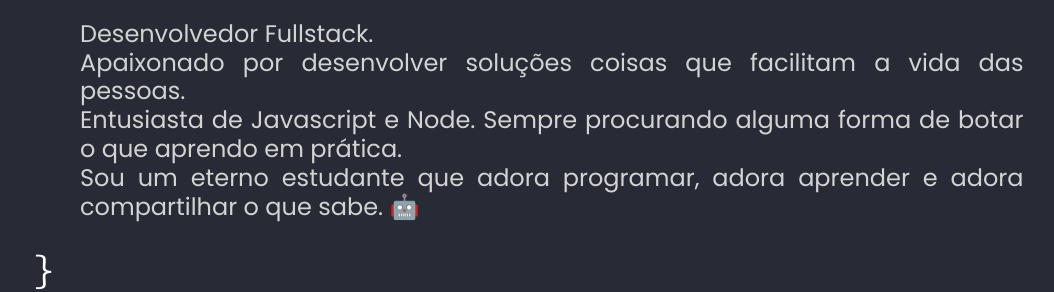
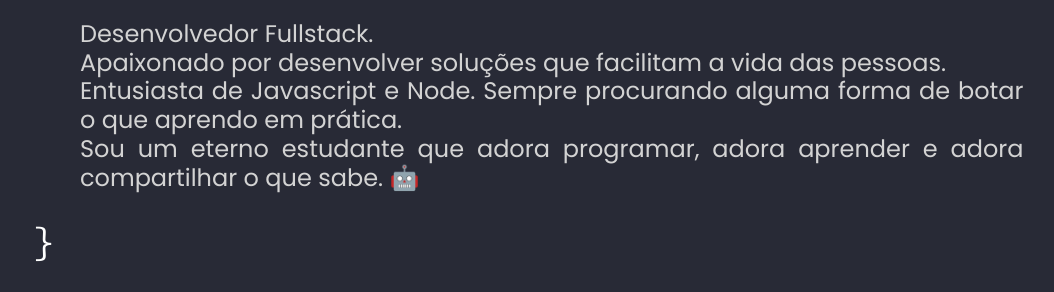
Before and after one commit to filipezz/personal-website, a Gatsby site: page / in a window 1280 px wide. Shown: the part 343-635 px from the top of the page, without its empty margins (53-1107 px from the left). Built offline with nearby package versions, Linux system fonts and the light colour scheme; Gatsby itself is replaced by a stand-in of ours.

Commit message:
Fix welcome

```diff
--- a/src/components/info.js
+++ b/src/components/info.js
@@ -26,7 +26,7 @@ export default function info() {
       >
         Desenvolvedor Fullstack.{" "}
         <br />
-        Apaixonado por desenvolver soluções coisas que facilitam a
+        Apaixonado por desenvolver soluções que facilitam a
         vida das pessoas.
         <br />
         Entusiasta de Javascript e Node. Sempre procurando alguma forma de botar
```
